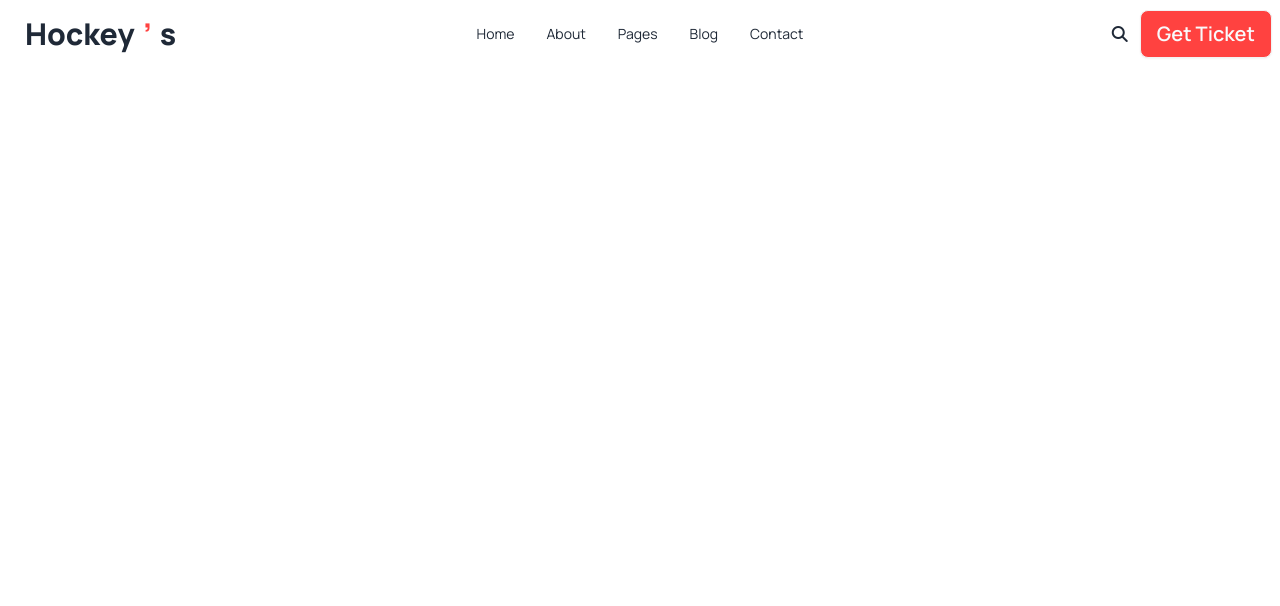
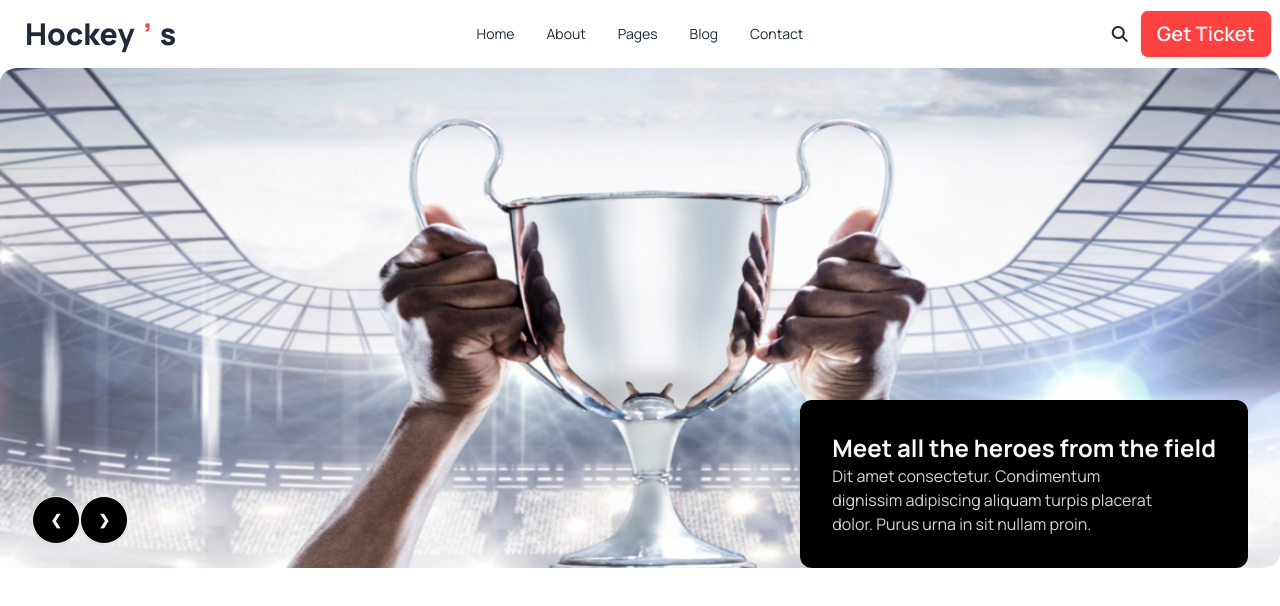
Before and after one commit to RayhanKobir972/Hockeys, a plain HTML site: page index.html in a window 1280 px wide. Drawn offline with nearby package versions, Linux system fonts and the light colour scheme.

Commit message:
completed banner section

```diff
--- a/index.html
+++ b/index.html
@@ -53,6 +53,23 @@
             </div>
           </div>
     </header>
+        <!-- Banner Section -->
+    <section>
+        <div class="carousel w-full relative">
+            <div id="slide1" class="carousel-item relative h-[500px] w-full">
+              <img src="Images/1.png" class="w-full" />
+              <div class="absolute flex justify-between transform -translate-y-1/2 left-52 lg:left-8 bottom-0 ">
+                <a href="#slide4" class="btn btn-circle bg-black text-gray-50">❮</a>
+                <a href="#slide2" class="btn btn-circle bg-black text-gray-50">❯</a>
+              </div>
+            </div>
+            <!-- absolute left-6 lg:right-8 -bottom-48 lg:bottom-0 p-8 -->
+            <div class="bg-black absolute lg:right-8 -bottom-48 lg:bottom-0 p-8  rounded-xl ml-6 lg:ml-0">
+              <h4 class="text-2xl font-bold text-gray-50">Meet all the heroes from the field</h4>
+              <p class="w-80 text-gray-300">Dit amet consectetur. Condimentum dignissim adipiscing aliquam turpis placerat dolor. Purus urna in sit nullam proin. </p>
+          </div>
+        </div>
+    </section>
     <main>
 
     </main>
```
